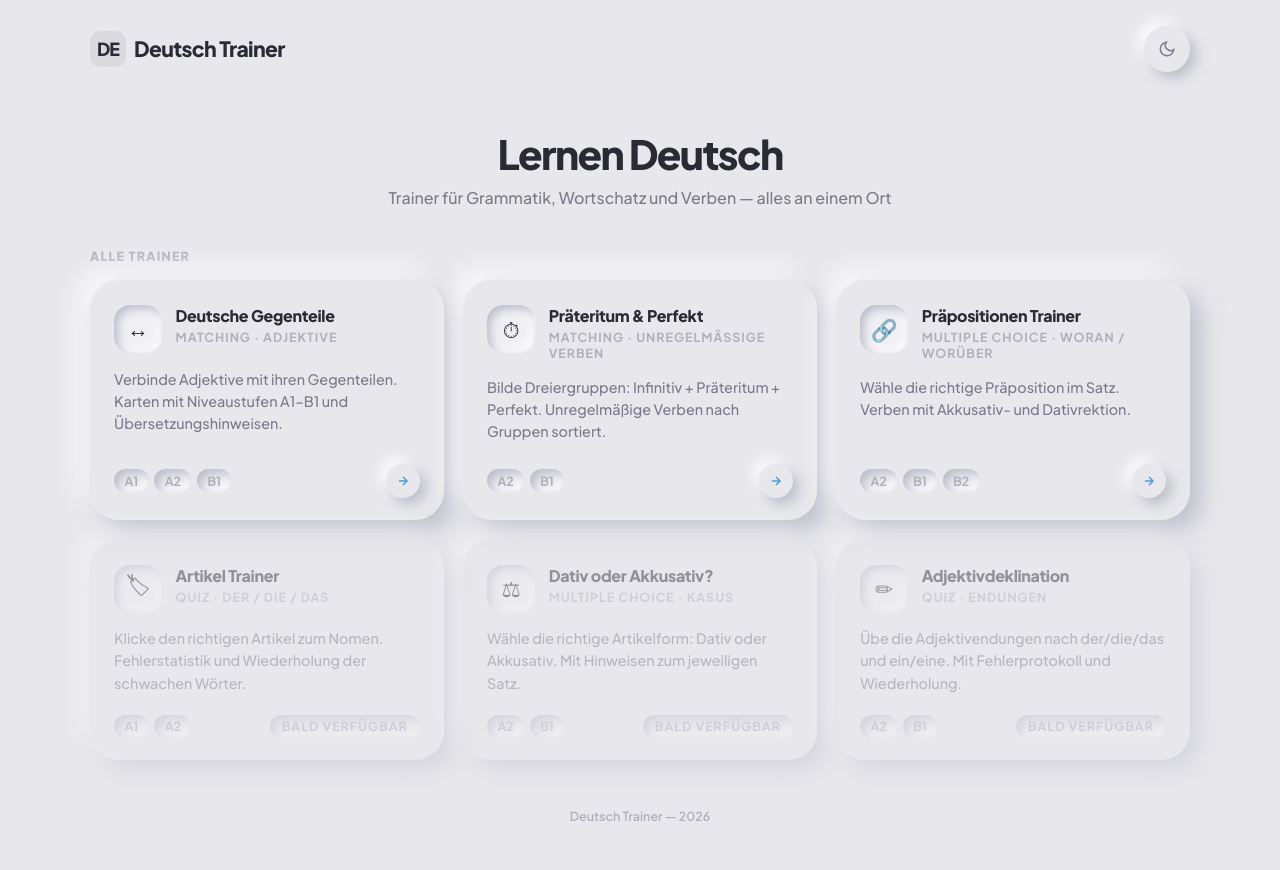
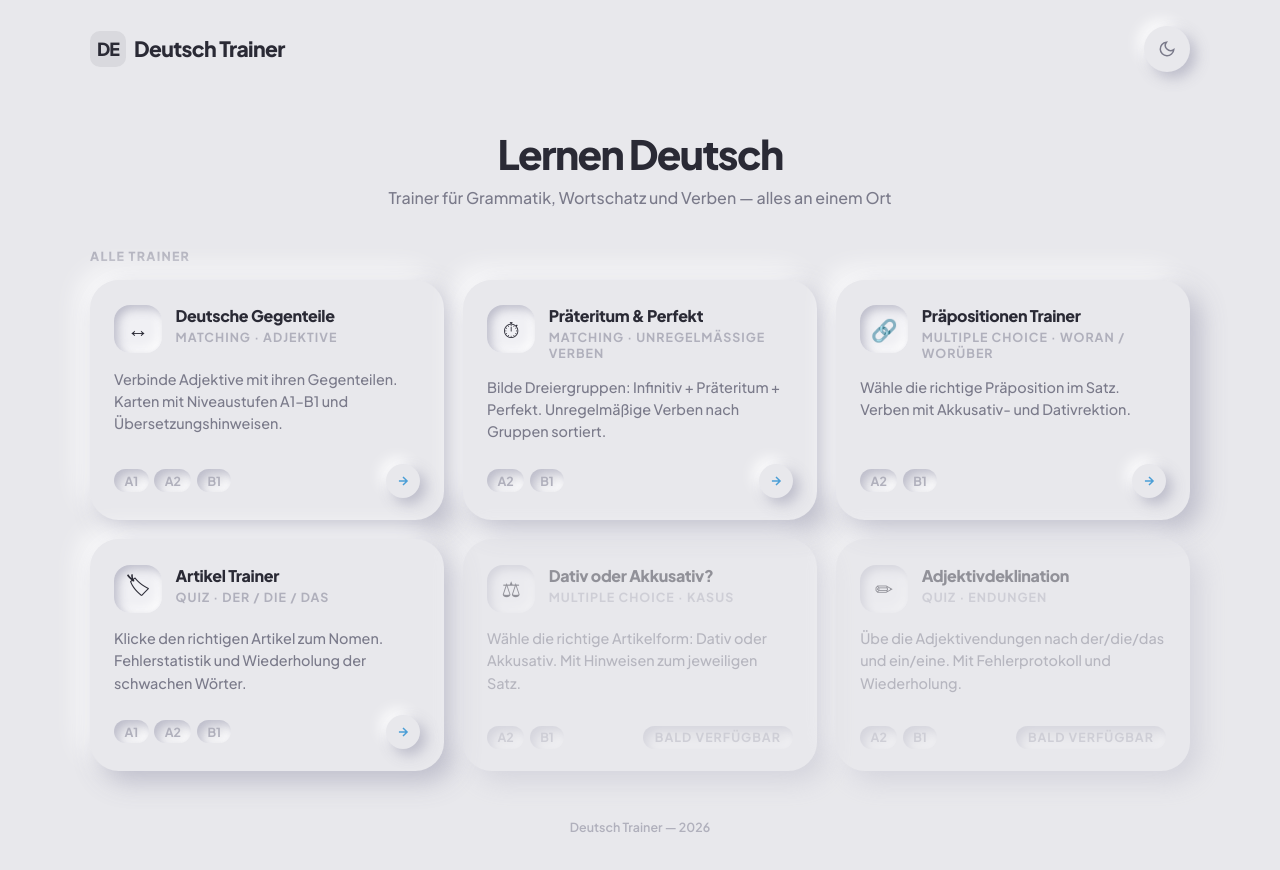
Before and after one commit to franklingothic14/lernen, a plain HTML site: page index.html in a window 1280 px wide. Drawn offline with Linux system fonts and the light colour scheme.

Commit message:
neue-app

```diff
--- a/index.html
+++ b/index.html
@@ -317,7 +317,6 @@
         <div class="card-level">
           <span class="lvl-chip">A2</span>
           <span class="lvl-chip">B1</span>
-          <span class="lvl-chip">B2</span>
         </div>
         <div class="card-arrow">
           <svg width="14" height="14" viewBox="0 0 24 24" fill="none" stroke="currentColor" stroke-width="2.5"><path d="M5 12h14M12 5l7 7-7 7"/></svg>
@@ -325,7 +324,7 @@
       </div>
     </a>
 
-    <a class="app-card card-soon" href="#" aria-disabled="true" tabindex="-1">
+    <a class="app-card" href="https://franklingothic14.github.io/dasauto/" aria-disabled="true" tabindex="-1">
       <div class="card-header">
         <div class="card-icon">🏷</div>
         <div class="card-meta">
@@ -338,8 +337,13 @@
         <div class="card-level">
           <span class="lvl-chip">A1</span>
           <span class="lvl-chip">A2</span>
+          <span class="lvl-chip">B1</span>
         </div>
-        <span class="soon-badge">Bald verfügbar</span>
+        <div class="card-arrow">
+          <svg width="14" height="14" viewBox="0 0 24 24" fill="none" stroke="currentColor" stroke-width="2.5">
+            <path d="M5 12h14M12 5l7 7-7 7" />
+          </svg>
+        </div>
       </div>
     </a>
 
```
Also changed, not shown: 1 other file.
